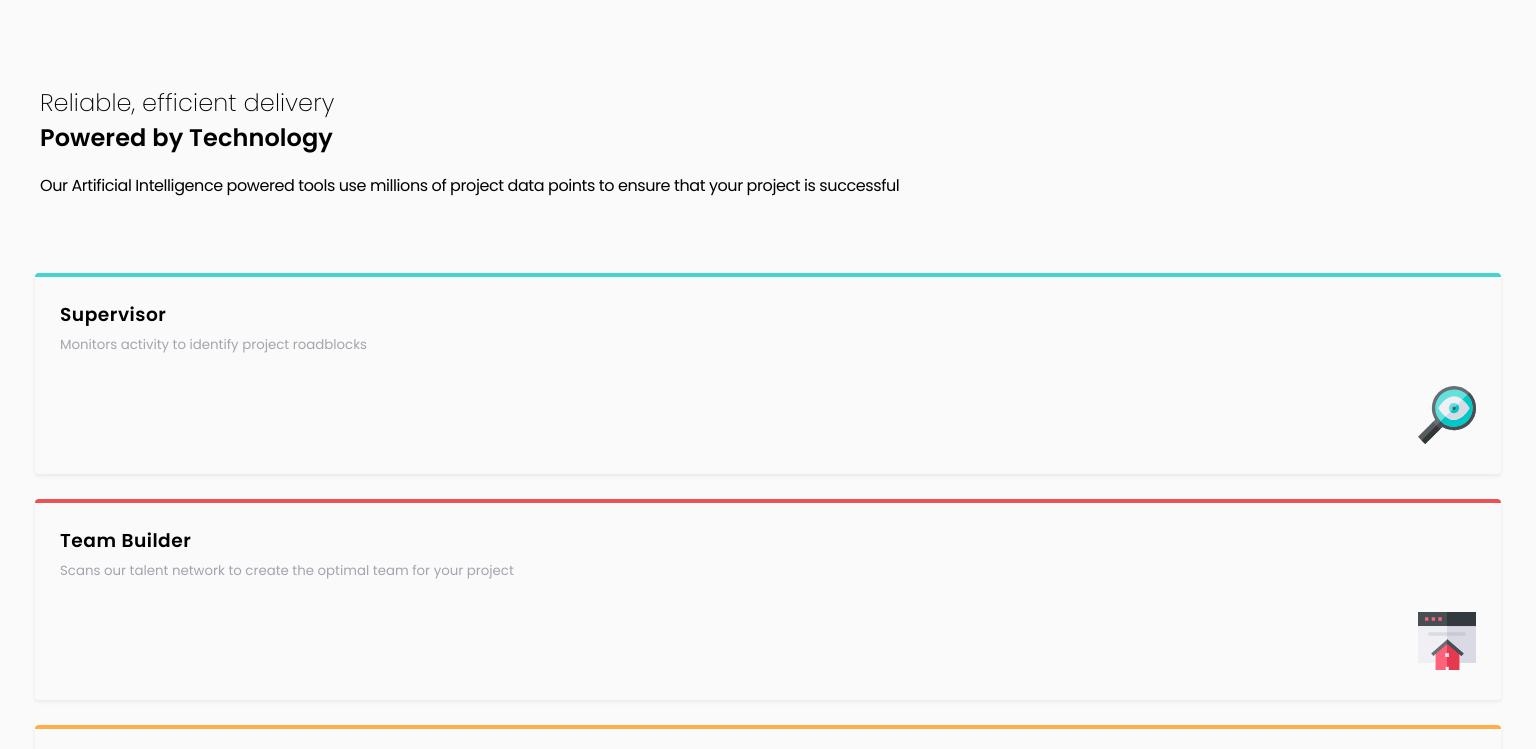
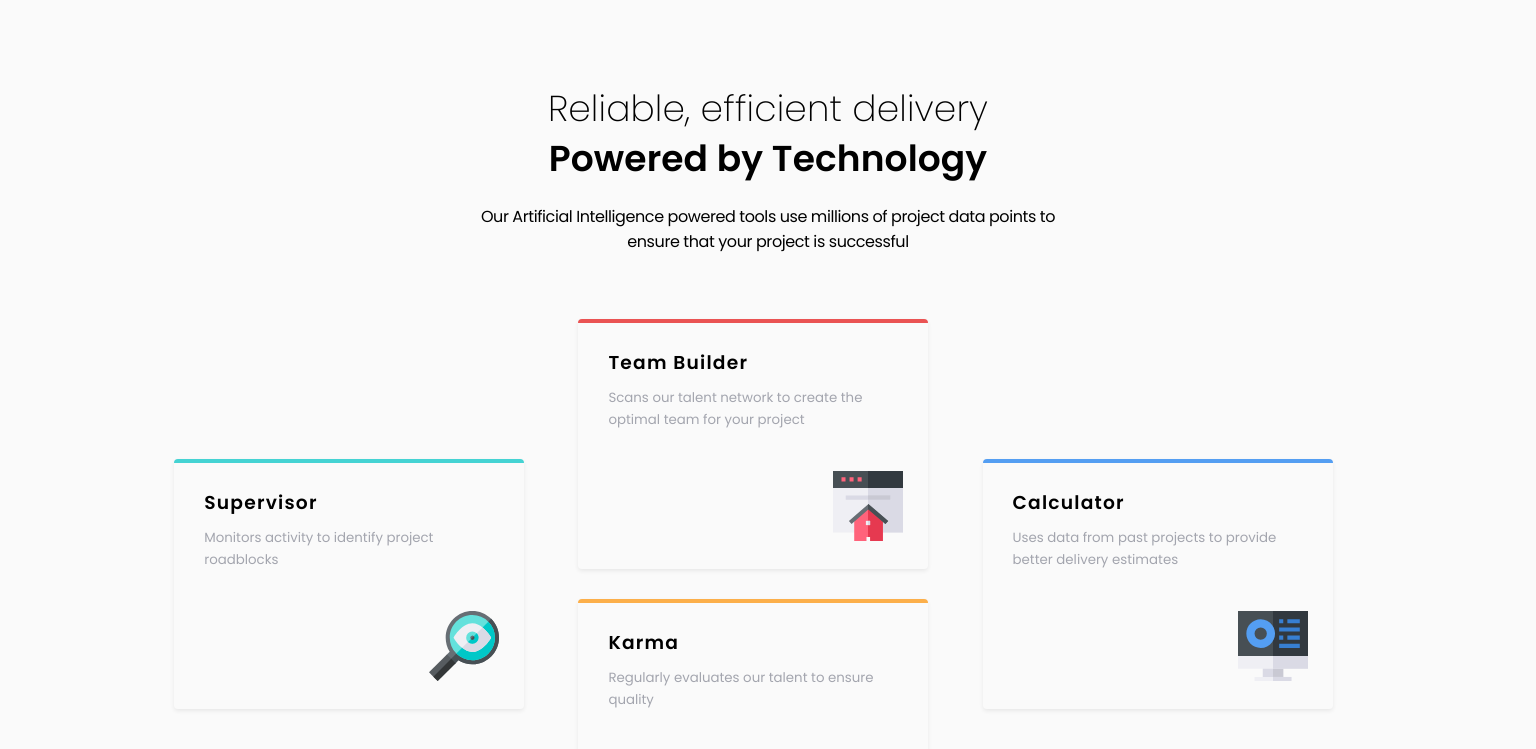
Before and after one commit to feMoraes0/frontend-mentor-react, a Next.js app: page /four-card-feature in a window 1536 px wide. Shown: the top 749 px of the page. Built offline with nearby package versions, Linux system fonts and the light colour scheme.

Commit message:
refactor(four-card-feature): implements web responsive design

```diff
--- a/src/app/four-card-feature/components/card.css
+++ b/src/app/four-card-feature/components/card.css
@@ -6,9 +6,9 @@
   flex-direction: column;
   padding: 23px 25px 30px;
   border-top-style: solid;
-  border-top-color: red;
   box-shadow: 0 .125rem .25rem rgba(0,0,0,.075);
   margin-bottom: 25px;
+  height: fit-content;
 }
 
 .card__title {
@@ -27,3 +27,25 @@
 .card__image {
   align-self: flex-end;
 }
+
+@media (min-width: 1440px) {
+  .card {
+    width: 350px;
+    height: 250px;
+    padding: 25px 25px 25px 30px;
+  }
+
+  .card__title {
+    letter-spacing: 1.2px;
+  }
+
+  .card__content {
+    margin-top: 5px;
+    margin-bottom: 40px;
+  }
+
+  .card__image {
+    width: 70px;
+    height: 70px;
+  }
+}
--- a/src/app/four-card-feature/page.css
+++ b/src/app/four-card-feature/page.css
@@ -28,3 +28,60 @@
 .font-weight-600 {
   font-weight: 600;
 }
+
+@media (min-width: 1440px) {
+  .four-card {
+    display: flex;
+    flex-direction: column;
+    align-items: center;
+    flex-direction: flex-start;
+    padding-top: 81px;
+  }
+
+  .four-card__title {
+    font-size: 27pt;
+    padding: 0;
+  }
+
+  .four-card__title:nth-child(1) {
+    margin-bottom: -5px;
+  }
+
+  .four-card__content {
+    width: 40%;
+    text-align: center;
+  }
+
+  .four-card__card {
+    margin-top: 65px;
+    width: 81%;
+    display: grid;
+    gap: 5px 25px;
+    grid-template:
+      "card-1 card-2 card-4"
+      "card-1 card-3 card-4"
+  }
+
+  /* .four-card__card article {
+    border: 2px solid red;
+  } */
+
+  .four-card__card article:nth-child(1) {
+    grid-area: card-1;
+    align-self: center;
+  }
+
+  .four-card__card article:nth-child(2) {
+    grid-area: card-2;
+  }
+
+  .four-card__card article:nth-child(3) {
+    grid-area: card-3;
+  }
+
+  .four-card__card article:nth-child(4) {
+    grid-area: card-4;
+    align-self: center;
+  }
+
+}
```
